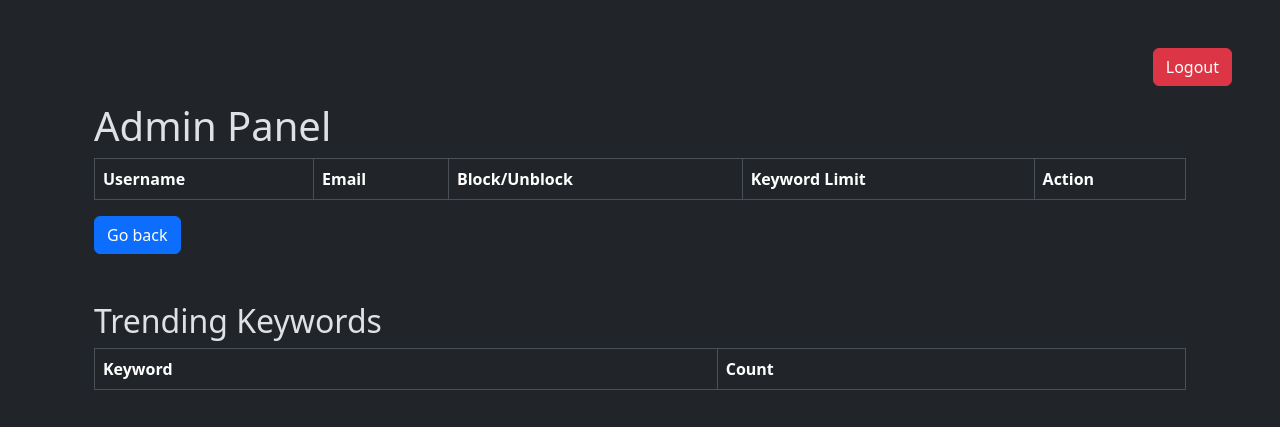
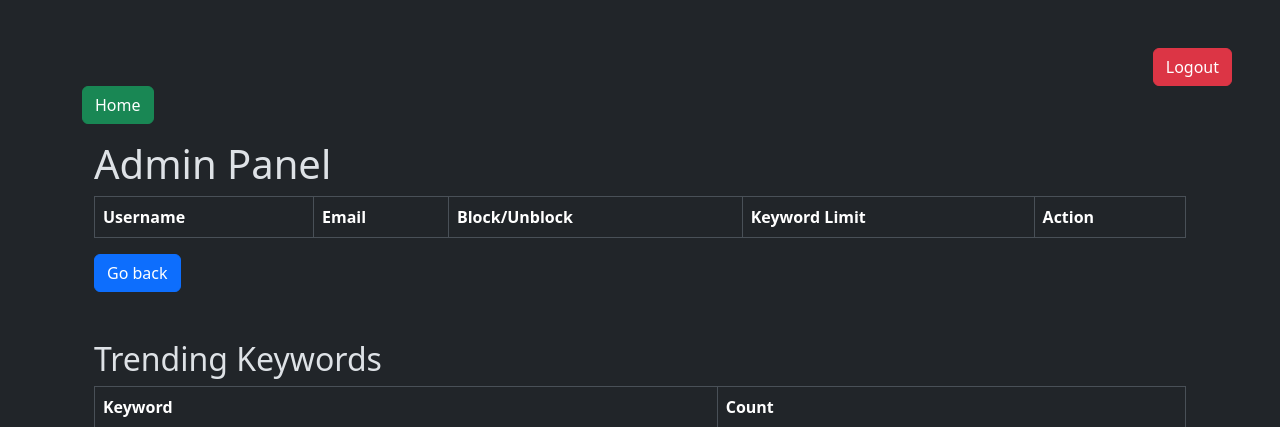
Before and after one commit to avid7-tech/MidnightTimes---News-App, a Django app: page /news_api/control/ in a window 1280 px wide. Shown: the top 427 px of the page. Run offline with Django 5.2, Linux system fonts and the light colour scheme; the visitor is signed in with stand-in values (Sample User, id 1); data comes from the database, SQL or seed files in the repository; data that the repository does not hold is empty; some libraries are stand-ins or nearby versions.

Commit message:
refresh-begin

```diff
--- a/news_app/news_api/templates/control_panel/control_panel.html
+++ b/news_app/news_api/templates/control_panel/control_panel.html
@@ -5,7 +5,7 @@
 {% block title %}
 <title>Admin Panel</title>
 {% endblock %}
-
+<a href="{% url 'home' %}" class="btn btn-success">Home</a>
 <div class="container mt-3">
     <h1>Admin Panel</h1>
 
@@ -48,6 +48,7 @@
         {% endfor %}
       </tbody>
     </table>
+    <!-- HOME BUTTON -->
     <a href="{% url 'keyword_list' %}" class="btn btn-primary">Go back</a>
   </div>
 
```
